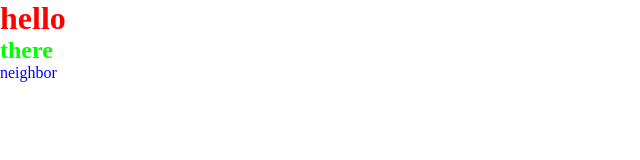
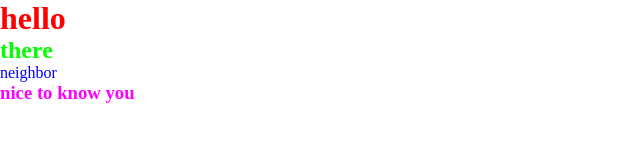
Before and after one commit to coding-planet-X/source_control, a plain HTML site: page index.html in a window 1280 px wide. Shown: the whole page, without its empty margins (0-640 px from the left). Drawn offline with Linux system fonts and the light colour scheme.

Commit message:
new commit

```diff
--- a/index.html
+++ b/index.html
@@ -8,5 +8,6 @@
 		<h1>hello</h1>
 		<h2>there</h2>
 		<p>neighbor</p>
+		<h3>nice to know you</h3>
 	</body>
 </html>
--- a/style.css
+++ b/style.css
@@ -10,3 +10,6 @@ h2{
 p{
 	color:#0000ff;
 }
+h3{
+	color:ff00ff;
+}
```
